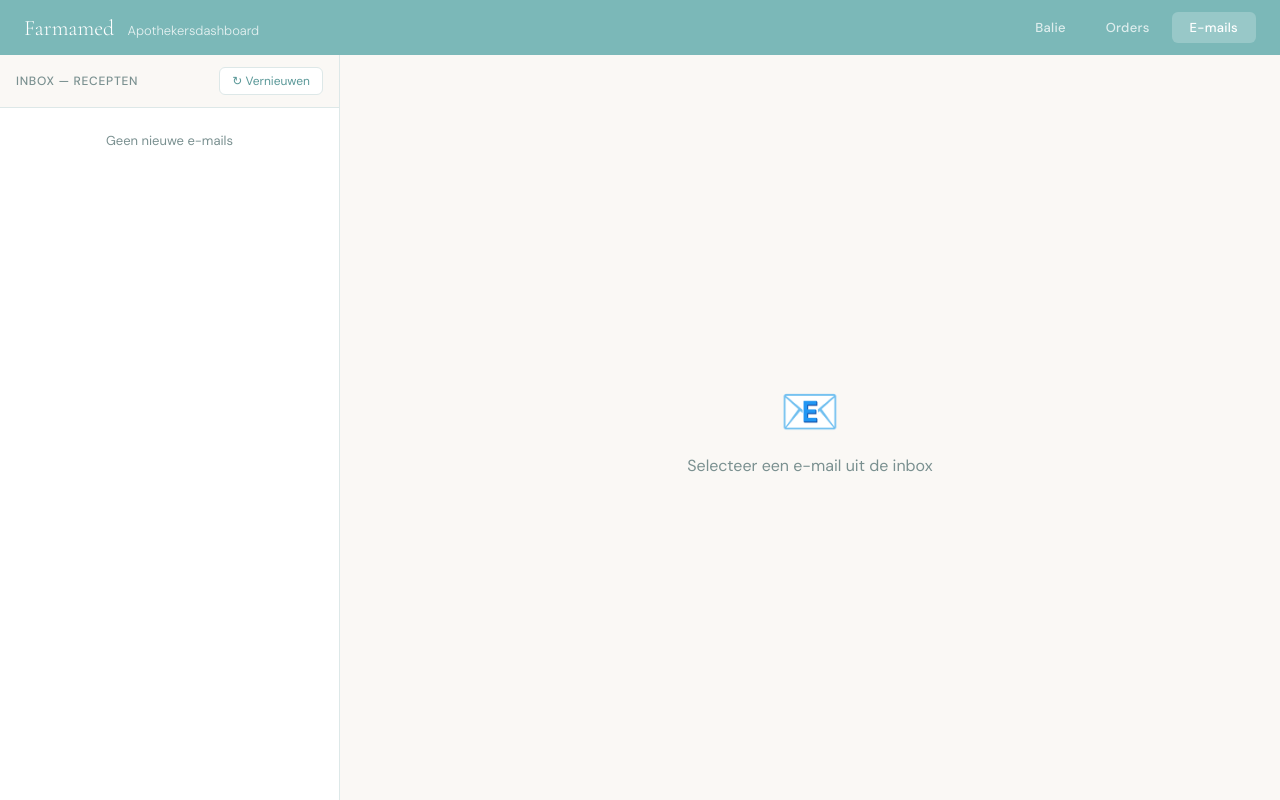
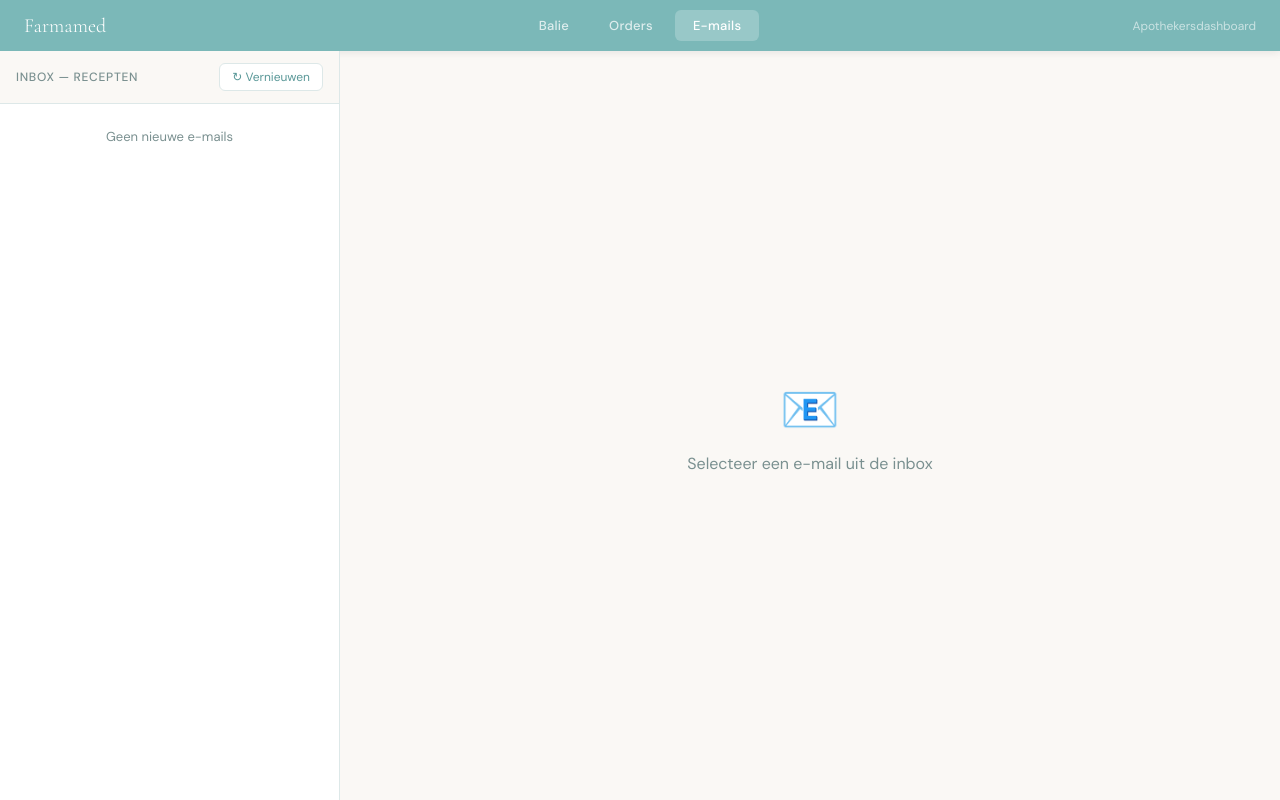
Before and after one commit to gijsderooij/farmamed-web, a FastAPI app: page /emails in a window 1280 px wide. Run offline with FastAPI, Linux system fonts and the light colour scheme; data that the repository does not hold is empty; some libraries are stand-ins or nearby versions.

Commit message:
Update emails.html

```diff
--- a/templates/emails.html
+++ b/templates/emails.html
@@ -24,8 +24,8 @@
     * { box-sizing: border-box; margin: 0; padding: 0; }
     body { font-family: 'DM Sans', sans-serif; background: var(--cream); color: var(--text); min-height: 100vh; display: flex; flex-direction: column; }
 
-    header { background: var(--teal); padding: 12px 24px; display: flex; align-items: center; justify-content: space-between; gap: 16px; }
-    .nav { display: flex; gap: 4px; }
+    header { background: var(--teal); padding: 10px 24px; display: grid; grid-template-columns: 1fr auto 1fr; align-items: center; box-shadow: 0 2px 8px rgba(0,0,0,0.08); }
+    .nav { display: flex; gap: 4px; justify-content: center; }
     .nav a { color: rgba(255,255,255,0.75); text-decoration: none; font-size: 13px; font-weight: 500; padding: 7px 18px; border-radius: 6px; transition: all 0.2s; letter-spacing: 0.02em; }
     .nav a:hover { background: rgba(255,255,255,0.15); color: white; }
     .nav a.actief { background: rgba(255,255,255,0.22); color: white; }
@@ -125,14 +125,15 @@
 <body>
 
 <header>
-  <div style="font-family:'Cormorant Garamond',serif;font-size:22px;font-weight:300;color:white;">
-    Farmamed <span style="font-size:13px;font-family:'DM Sans',sans-serif;opacity:0.8;margin-left:8px;">Apothekersdashboard</span>
+  <div>
+    <span style="font-family:'Cormorant Garamond',serif;font-size:20px;font-weight:300;color:white;">Farmamed</span>
   </div>
   <nav class="nav">
     <a href="/">Balie</a>
     <a href="/orders">Orders</a>
     <a href="/emails" class="actief">E-mails</a>
   </nav>
+  <div style="display:flex;justify-content:flex-end"><span style="font-size:12px;color:rgba(255,255,255,0.6)">Apothekersdashboard</span></div>
 </header>
 
 <div class="hoofd">
```
